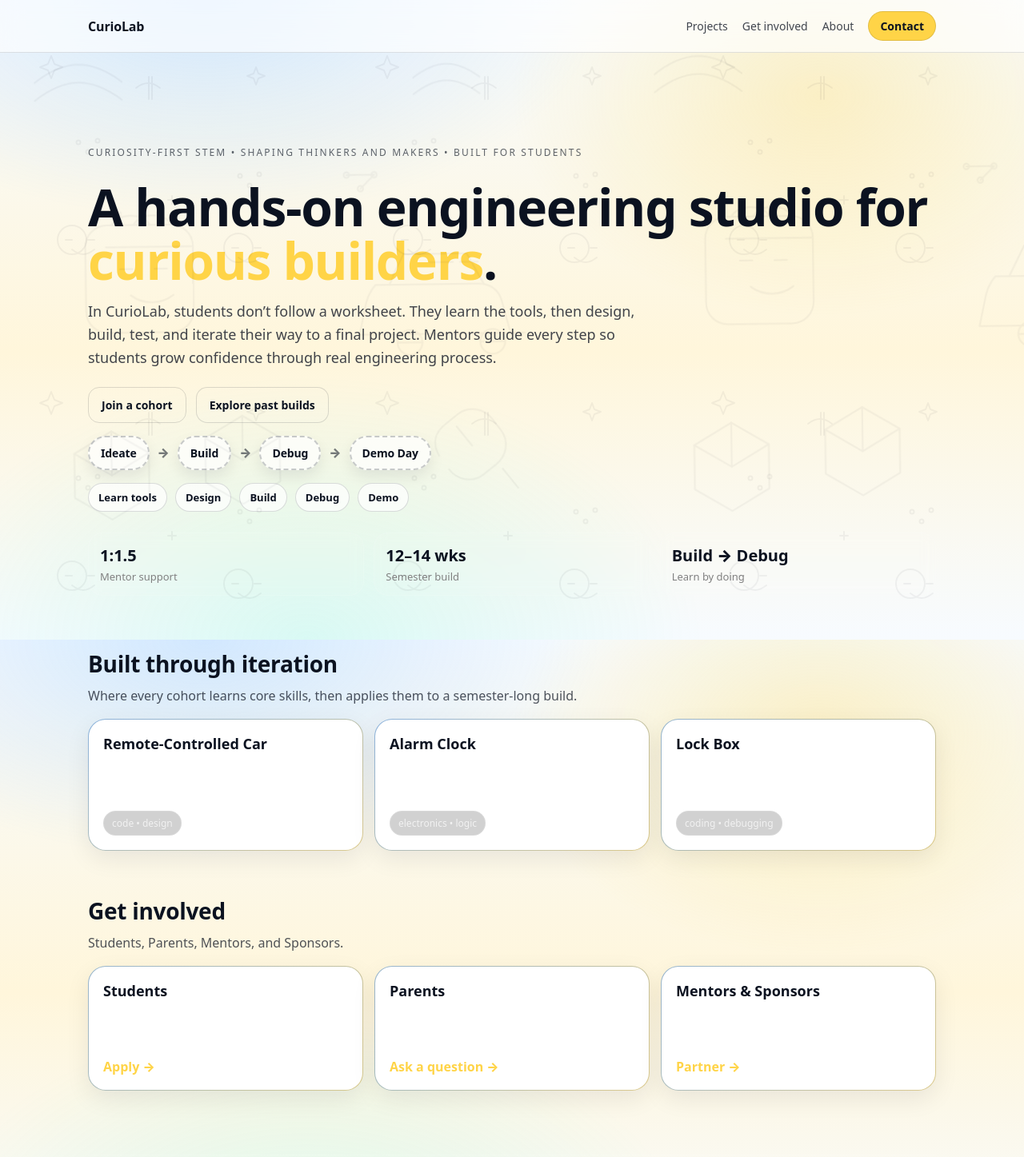
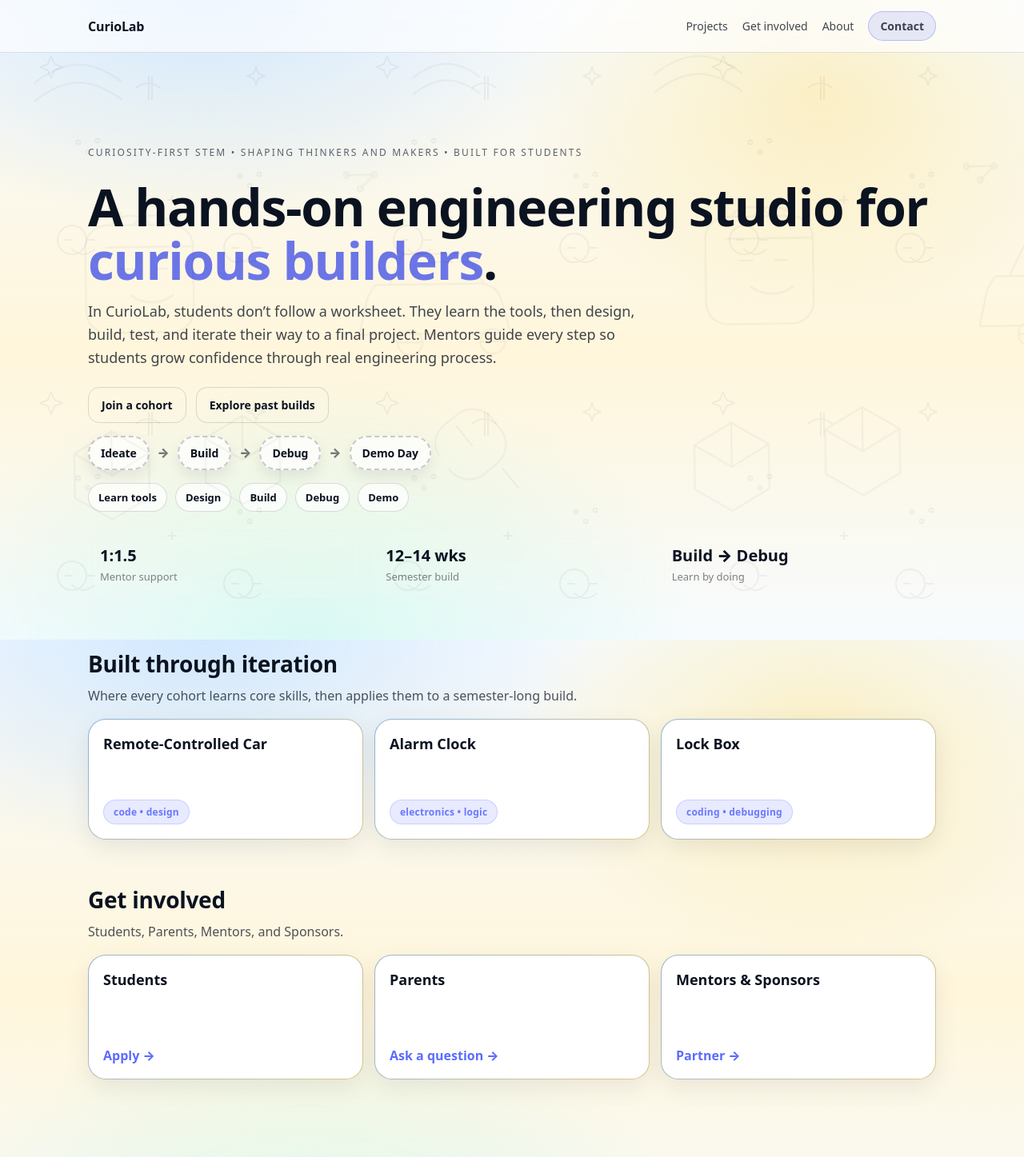
Before and after one commit to anaizma/curiolab-v2, a Next.js app: page / in a window 1280 px wide. Shown: the top 1447 px of the page at 80% size. Built offline with nearby package versions, Linux system fonts and the light colour scheme.

Commit message:
CHORE: Changing yellow for blue

```diff
--- a/src/app/globals.css
+++ b/src/app/globals.css
@@ -1,5 +1,11 @@
 html, body { height: 100%; margin: 0; }
 * { box-sizing: border-box; }
+
+:root {
+  --accent: #5B6CFF;
+  --accent-2: #2F3CFF;
+  --accent-soft: rgba(91, 108, 255, 0.14);
+}
 
 body {
   font-family: system-ui, -apple-system, Segoe UI, Roboto, Arial, sans-serif;
@@ -63,7 +69,14 @@ a:hover { text-decoration: none; }
   letter-spacing: -0.02em;
 }
 
-.accent { color: #ffd447; }
+.accent {
+  color: var(--accent);
+}
+
+.accentHero {
+  color: #6B75E6;
+}
+
 
 .subtitle {
   margin-top: 16px;
@@ -145,17 +158,40 @@ a:hover { text-decoration: none; }
 .card p { margin: 10px 0 0; color: rgba(255,255,255,.74); line-height: 1.5; }
 
 .tag {
+  display: inline-flex;
+  align-items: center;
+  gap: 6px;
+
+  padding: 6px 12px;
+  border-radius: 999px;
+
+  background: var(--accent-soft);
+  color: rgba(91, 108, 255, 0.9);
+
+  font-size: 12px;
+  font-weight: 700;
+  letter-spacing: 0.02em;
+  border: 1px solid rgba(91, 108, 255, 0.22);
+}
+
+.card:hover .tag {
+  background: rgba(91, 108, 255, 0.18);
+  border-color: rgba(91, 108, 255, 0.32);
+}
+
+
+
+.miniLink {
   display: inline-block;
   margin-top: 14px;
-  font-size: 12px;
-  color: rgba(255,255,255,.7);
-  border: 1px solid rgba(255,255,255,.12);
-  background: rgba(0,0,0,.18);
-  padding: 6px 10px;
-  border-radius: 999px;
+  font-weight: 800;
+  color: var(--accent);
 }
 
-.miniLink { display: inline-block; margin-top: 14px; font-weight: 800; color: #ffd447; }
+.miniLink:hover {
+  text-decoration: underline;
+  text-underline-offset: 3px;
+}
 
 .footer { margin-top: 70px; padding: 10px 0 30px; }
 .footerLine { height: 1px; background: rgba(255,255,255,.12); }
@@ -211,10 +247,11 @@ a:hover { text-decoration: none; }
 .navCta {
   padding: 8px 14px;
   border-radius: 999px;
-  background: #ffd447;     /* yellow */
-  color: #0b1220 !important;
+  background: rgba(91, 108, 255, 0.22);
+  color: var(--accent);
   font-weight: 900;
-  border: 1px solid rgba(11,18,32,.12);
+  border: 1.5px solid rgba(91, 108, 255, 0.35);
+  background: var(--accent-soft);
 }
 
 /* Mobile */
--- a/src/app/page.tsx
+++ b/src/app/page.tsx
@@ -6,7 +6,7 @@ export default function Home() {
 
         <h1 className="title">
           A hands-on engineering studio for{" "}
-          <span className="accent">curious builders</span>.
+          <span className="accentHero">curious builders</span>.
         </h1>
 
         <p className="subtitle">
```
